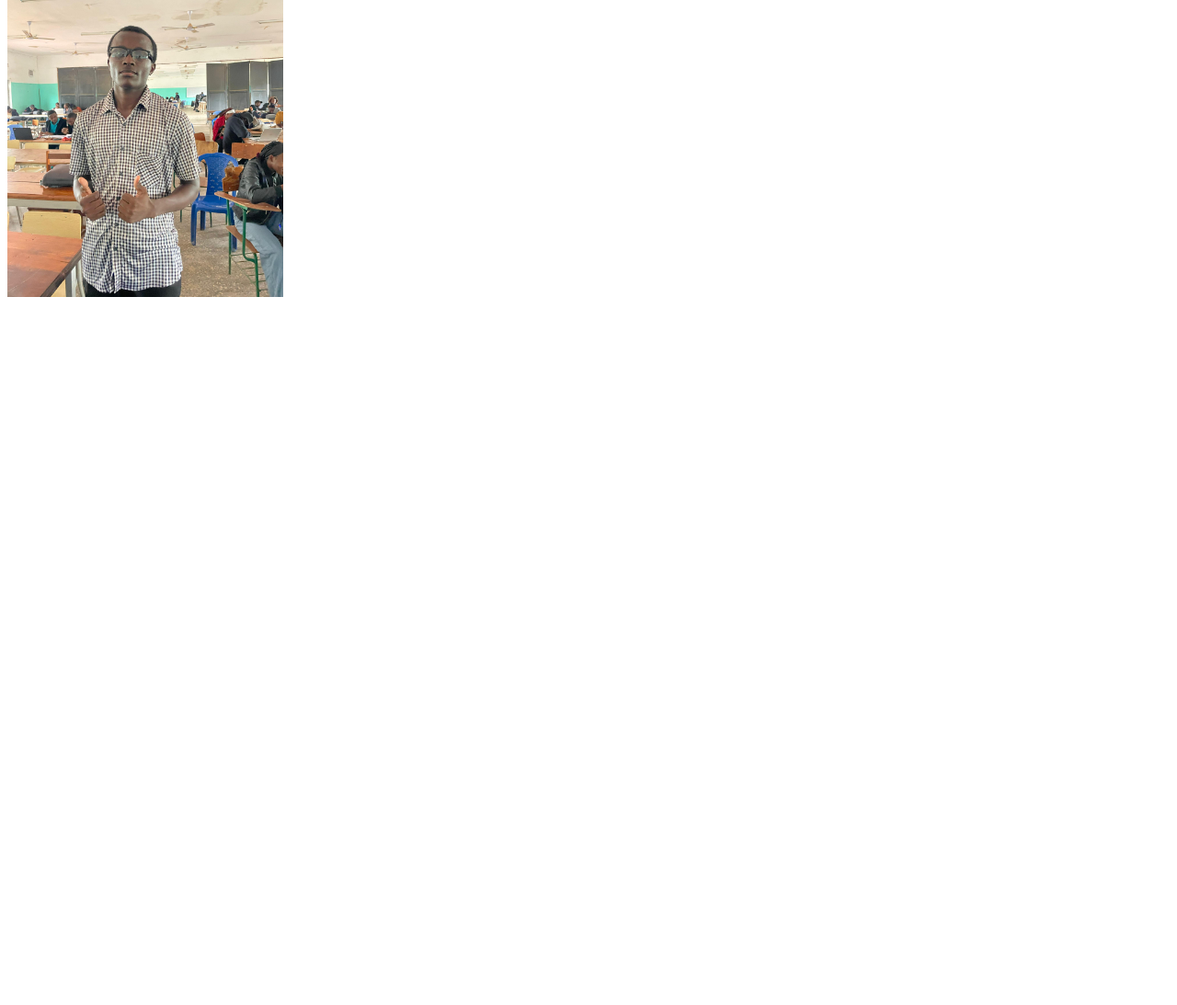
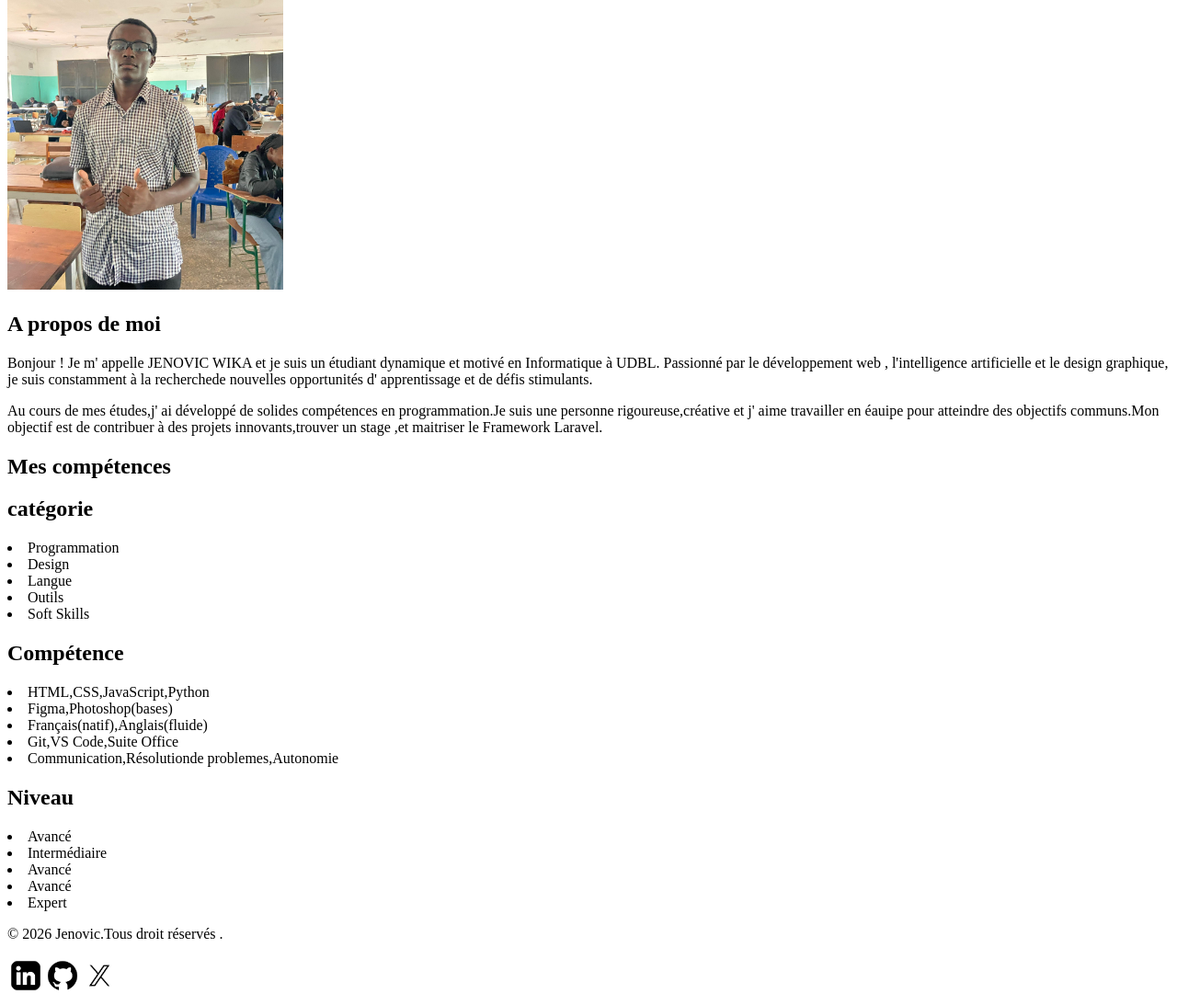
Before and after one commit to 24wm441si-collab/Mon-portfolio-2026, a plain HTML site: page index.html in a window 1280 px wide. Shown: the part 328-1421 px from the top of the page at 92% size. Before the commit the page ends 800 px from the top, so only its background shows below. Drawn offline with Linux system fonts and the light colour scheme.

Commit message:
modification

```diff
--- a/index.html
+++ b/index.html
@@ -8,7 +8,10 @@
 <body>
     <header>
         <div>
-            <a href="">MON PORTFOLIO</a> </div> <nav> <ul> <li><a href="">Accueil</a></li>
+            <nav>
+                <ul>
+                    <a href="">MON PORTFOLIO</a>
+                    <li><a href="">Accueil</a></li>
                     <li><a href="">Projet</a></li>
                     <li><a href="">passion</a></li>
                     <li><a href="">Divertissement</a></li>
@@ -16,6 +19,7 @@
 
                 </ul>
             </nav>
+        </div>
     </header>
     <main>
         <section>
@@ -27,8 +31,47 @@
                 <img src="image/jenovic.jpg" alt="jenovic" width="300">
             </div>
         </section>
-        <section></section>
-        <section></section>
+        <section>
+            <div>
+                <h1> A propos de moi</h1>
+                <p>Bonjour ! Je m' appelle JENOVIC WIKA et je suis un étudiant dynamique et motivé en Informatique à
+                     UDBL. Passionné par le développement web , l'intelligence artificielle et le design graphique,
+                      je suis constamment à la recherchede nouvelles opportunités d' apprentissage et de défis stimulants.</p>
+                <p>Au cours de mes études,j' ai développé de solides compétences en programmation.Je suis une personne
+                    rigoureuse,créative et j' aime travailler en éauipe pour atteindre des objectifs communs.Mon objectif
+                     est de contribuer à des projets innovants,trouver un stage ,et maitriser le Framework Laravel.
+                </p>
+            </div>
+        </section>
+        <section>
+            <div>
+                <h2>Mes compétences</h2>
+                <header>
+                    <div>
+                        <h2><strong>catégorie</strong></h2>
+                        <li>Programmation</li>
+                        <li>Design</li>
+                        <li>Langue</li>
+                        <li>Outils</li>
+                        <li>Soft Skills</li>
+                        <h2><strong>Compétence</strong></h2>
+                        <li>HTML,CSS,JavaScript,Python</li>
+                        <li>Figma,Photoshop(bases)</li>
+                        <li>Français(natif),Anglais(fluide)</li>
+                        <li>Git,VS Code,Suite Office</li><li>Communication,Résolutionde problemes,Autonomie</li>
+                        <h2><strong>Niveau</strong></h2>
+                        <li>Avancé</li>
+                        <li>Intermédiaire</li>
+                        <li>Avancé</li>
+                        <li>Avancé</li>
+                        <li>Expert</li>
+                    </div>
+                </header>
+            </div>
+        </section>
     </main>
+    <footer>
+        <p> © 2026 Jenovic.Tous droit réservés .</p>
+        <img src="image/wika.png" alt="wika"width="40"><img src="image/wika2.png" alt="wika2"width="40"><img src="image/wika3.png" alt="wika3"width="40"> </footer>
  </body>
 </html>
```
Also changed, not shown: image/wika.png (added), image/wika2.png (added), image/wika3.png (added). Lines whose indentation alone changed are shown as unchanged.
